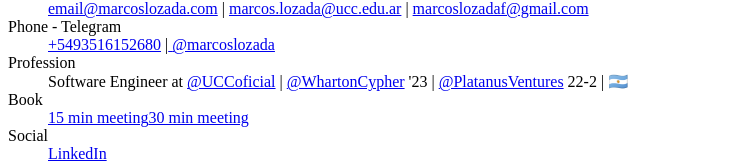
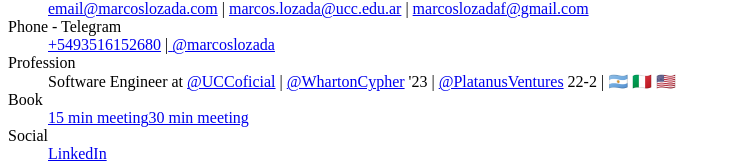
Before and after one commit to marcoslozadaf/marcos, a Next.js app: page / in a window 1280 px wide. Shown: the part 389-552 px from the top of the page, without its empty margins (0-731 px from the left). Built offline with nearby package versions, Linux system fonts and the light colour scheme.

Commit message:
Update index.js
flags

```diff
--- a/pages/index.js
+++ b/pages/index.js
@@ -119,7 +119,7 @@
                     >
                       @PlatanusVentures
                     </a>{" "}
-                    22-2 | 🇦🇷
+                    22-2 | 🇦🇷 🇮🇹 🇺🇸
                   </dd>
                 </div>
                 <div className="py-2 sm:py-5 sm:grid sm:grid-cols-3 sm:gap-4 sm:px-6">
```
